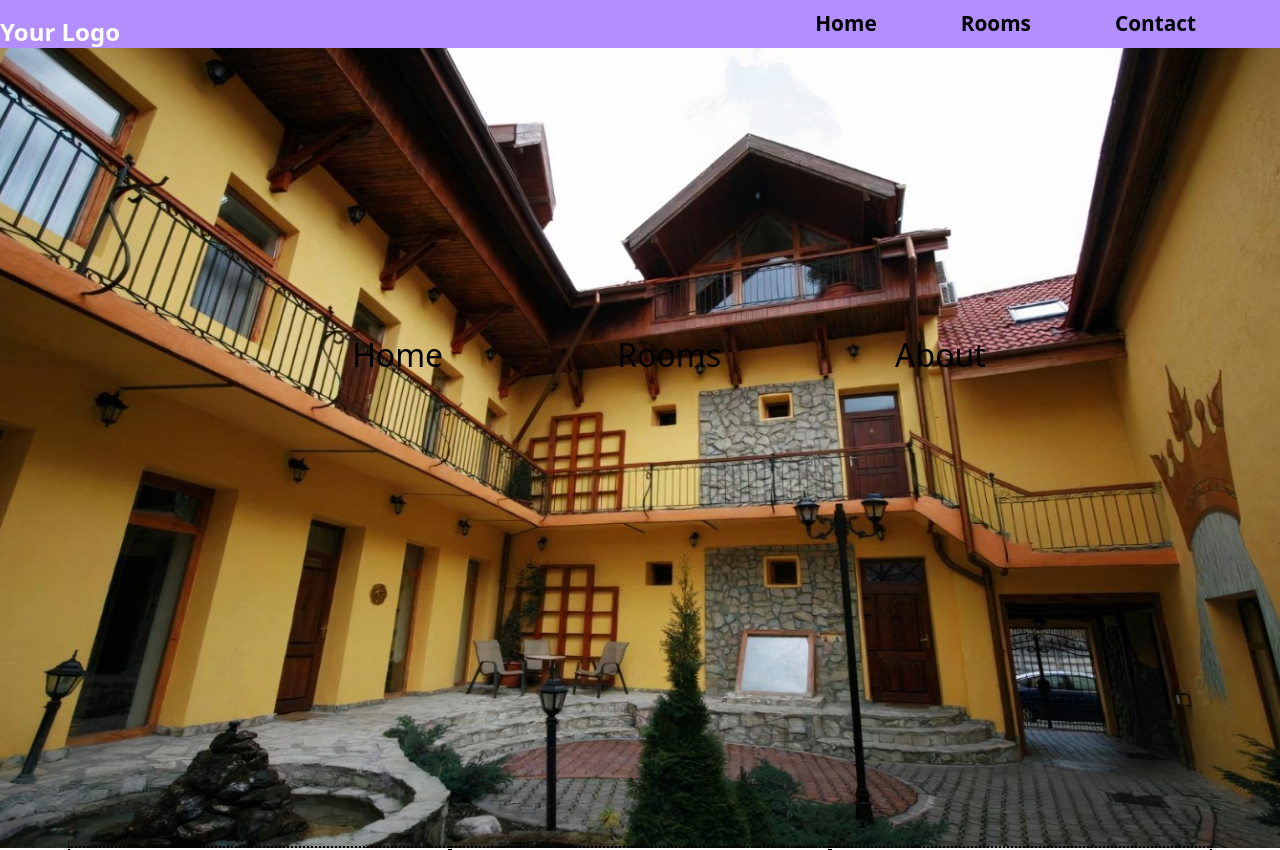
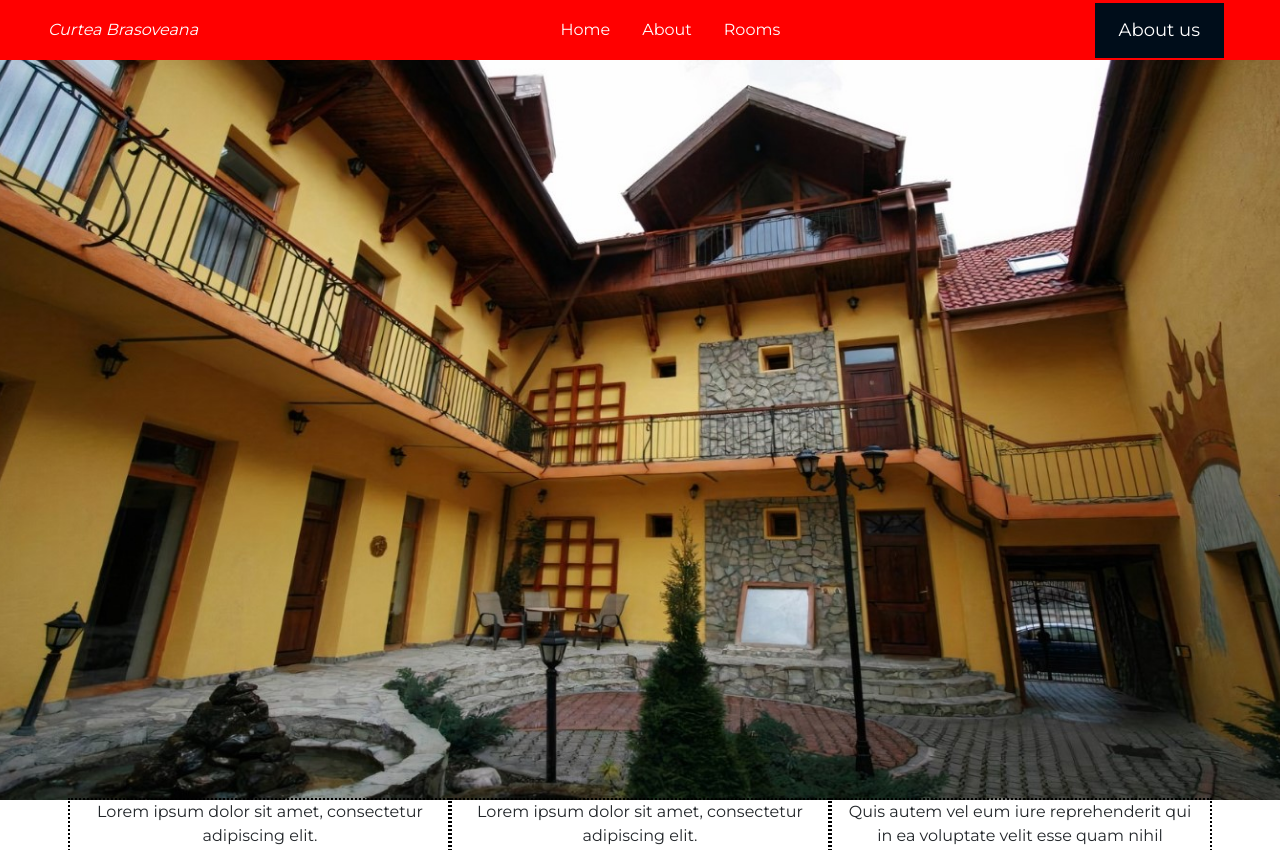
Before and after one commit to Catalin1901/Curtea-Brasoveana_Site, a React (Create React App) app in the folder curtea_brasoveana/: page / in a window 1280 px wide. Shown: the top 850 px of the page. Built offline with nearby package versions, Linux system fonts and the light colour scheme.

Commit message:
40% of the nav done
Components

```diff
--- a/curtea_brasoveana/package.json
+++ b/curtea_brasoveana/package.json
@@ -16,7 +16,6 @@
     "react-bootstrap": "^2.8.0",
     "react-bootstrap-carousel": "^4.1.1",
     "react-dom": "^18.2.0",
-    "react-google-maps": "^9.4.5",
     "react-icons": "^4.10.1",
     "react-router-dom": "^6.14.2",
     "react-scripts": "^5.0.1",
--- a/curtea_brasoveana/public/index.html
+++ b/curtea_brasoveana/public/index.html
@@ -26,6 +26,10 @@
       work correctly both with client-side routing and a non-root public URL.
       Learn how to configure a non-root public URL by running `npm run build`.
     -->
+
+  <link rel="preconnect" href="https://fonts.googleapis.com">
+  <link rel="preconnect" href="https://fonts.gstatic.com" crossorigin>
+  <link href="https://fonts.googleapis.com/css2?family=Montserrat:wght@400;700&display=swap" rel="stylesheet">
     <title>React App</title>
   </head>
   <body>
--- a/curtea_brasoveana/src/App.js
+++ b/curtea_brasoveana/src/App.js
@@ -9,12 +9,14 @@
 import Home from './pages/Home.js';
 import About from './pages/About.js';
 import Rooms from './pages/Rooms.js';
+import GlobalStyle from './globalStyle';
 //Routes to the other pages
 function App() {
   const Title = 'Curtea Brasoveana';
   return (
     <Router>
     <div className="App">
+      <GlobalStyle/>
       <Navbar />
       <div className="content">
 
--- /dev/null
+++ b/curtea_brasoveana/src/Components/Button.js
@@ -0,0 +1,24 @@
+import styled  from 'styled-components'
+import {Link} from 'react-router-dom'
+
+export const Button = styled(Link)`
+background: ${({primary}) => (primary ? '#000d1a' : 'CD853F')};
+white-space: nowrap;
+outline: none;
+border: none;
+min-width: 100px;
+max-width: 200px;
+cursor: pointer;
+text-decoration: none;
+transition: 0.3s;
+display: flex;
+justify-content: center;
+align-items: center;
+padding: ${({big}) => (big ? '16px 40px' : '14px 24px')};
+color: ${({primary}) => (primary ? '#fff' : '#000d1a')};
+font-size: ${({big}) => (big ? '24px' : '18px')};
+
+&:hover {
+    transform: translateY(-2px);
+}
+`;
--- a/curtea_brasoveana/src/Components/Cover.js
+++ b/curtea_brasoveana/src/Components/Cover.js
@@ -17,12 +17,7 @@
 
   return (
     <div>
-  <ul className='links'>
-   <li><a href="/"><span>Home</span></a></li>
-   <li><a href="Rooms"><span>Rooms</span></a></li>
-   <li><a href="About"><span>About</span></a></li>
 
-</ul>
 
 
     <div className="image-container" style={imageStyle}>
--- a/curtea_brasoveana/src/Components/Navbar.js
+++ b/curtea_brasoveana/src/Components/Navbar.js
@@ -1,32 +1,77 @@
-import React, { useState } from 'react';
-import '../styles/navbar.css';
+import React from 'react'
+import styled , {css} from 'styled-components'
+import {Link} from 'react-router-dom'
+import { MenuData } from '../data/MenuData.js'
+import { Button } from './Button.js';
+import {FaBars} from 'react-icons/fa'
+const Nav = styled.nav`
+  height: 60px;
+  display: flex;
+  background: red;
+  justify-content: space-between;
+  padding: 1rem 2rem;
+  z-index: 100;
+  position: fixed;
+  width: 100%;
+`;
+const NavLink = css`
+  color: #fff;
+  display: flex;
+  align-items: center;
+  padding: 0 1rem;
+  height: 100%;
+  cursor: pointer;
+  text-decoration: none;
+`;
 
-const Navbar = () => {
-  const [isMenuOpen, setIsMenuOpen] = useState(false);
+const Logo = styled(Link)`
+  ${NavLink}
+  font-style: italic;
+`;
 
-  const handleMenuToggle = () => {
-    setIsMenuOpen(!isMenuOpen);
-  };
-//un navbar simplu cu un logo si un burger menu
+const MenuBars = styled.i`
+display: none;
+`;
+
+const NavMenu = styled.div`
+display: flex;
+align-items: center;
+margin-right: -2rem;
+@media screen and (max-width: 768px) {
+    display: none;
+}
+`;
+
+const NavMenuLinks = styled(Link)`
+${NavLink}
+`;
+
+
+const NavButton = styled.div`
+display: flex;
+align-items: center;
+margin-right: 1.5rem;
+@media screen and (max-width: 768px) {
+    display: none;
+}
+`;
+function Navbar() {
   return (
-    <nav className="navbar">
-    <div className="navbar-logo">Your Logo</div>
+    <Nav>
+      <Logo to="/">Curtea Brasoveana</Logo>
+      <MenuBars />
+      <NavMenu>
+        {MenuData.map((item,index) => (
+          <NavMenuLinks to={item.link} key={index}>
+            {item.title}
+          </NavMenuLinks>
+))}
+      </NavMenu>
+      <NavButton>
+        <Button to="/about" primary='true'>About us</Button>
+      </NavButton>
+    </Nav>
+  )
+}
 
-    {/* Burger menu for smaller displays */}
-    <div className={`navbar-burger ${isMenuOpen ? 'open' : ''}`} onClick={handleMenuToggle}>
-      <div className="burger-line"></div>
-      <div className="burger-line"></div>
-      <div className="burger-line"></div>
-    </div>
-
-    {/* Links */}
-    <ul className={`navbar-links ${isMenuOpen ? 'open' : ''}`}>
-        <li><a href="/">Home</a></li>
-        <li><a href="Rooms">Rooms</a></li>
-        <li><a href="About">Contact</a></li>
-    </ul>
-  </nav>
-  );
-};
-
-export default Navbar;
+export default Navbar
--- /dev/null
+++ b/curtea_brasoveana/src/data/MenuData.js
@@ -0,0 +1,6 @@
+export const MenuData = [
+{title: 'Home', link: '/'},
+{title: 'About', link: '/about'},
+{title: 'Rooms', link: '/rooms'},
+
+]
--- /dev/null
+++ b/curtea_brasoveana/src/globalStyle.js
@@ -0,0 +1,14 @@
+import { createGlobalStyle } from "styled-components";
+const GlobalStyle = createGlobalStyle`
+*{
+    margin: 0;
+    padding: 0;
+    box-sizing: border-box;
+    font-family: 'Montserrat', sans-serif;
+}
+html, body {
+    overflow-x: hidden;
+}
+`;
+
+export default GlobalStyle;
--- a/curtea_brasoveana/src/pages/Home.js
+++ b/curtea_brasoveana/src/pages/Home.js
@@ -1,13 +1,13 @@
 import Main from '../Components/Main.js';
 import Room_card from '../Components/Room_card.js';
-import Contact from '../Components/Contact.js';
+
 
 const Home = () => {
     return (
         <div>
             <Main/>
             <Room_card/>
-            <Contact/>
+           {/* <Contact/> */}
         </div>
     );
 };
--- a/curtea_brasoveana/src/styles/cover.css
+++ b/curtea_brasoveana/src/styles/cover.css
@@ -1,11 +1,10 @@
 /* Reset the default positioning */
-
-/* Center the .links element both horizontally and vertically */
+/*
 .links {
   position: absolute;
-  top: 50%; /* Move the top edge of the element to the vertical center */
-  left: 50%; /* Move the left edge of the element to the horizontal center */
-  transform: translate(-50%, -50%); /* Move the element up and left by 50% of its own width and height */
+  top: 50%;
+  left: 50%;
+  transform: translate(-50%, -50%);
   list-style: none;
   margin: 0;
   padding: auto;
@@ -25,7 +24,7 @@
   text-decoration: none;
 }
 
-/* Hover effect for the links */
+
 .links a:hover {
   text-decoration: underline;
 }
@@ -36,7 +35,7 @@
     to right,
     #54b3d6,
     #54b3d6 50%,
-    #000 50%
+    #ffffff 50%
   );
   background-size: 200% 100%;
   background-position: -100%;
@@ -70,5 +69,5 @@
 a:hover::before{
   width: 100%;
 }
-
+*/
 /* Presentational Styles */
```
Also changed, not shown: curtea_brasoveana/src/Components/Contact.js (+7 -1 lines), 1 other file (tests, documents, lock files or other folders).
